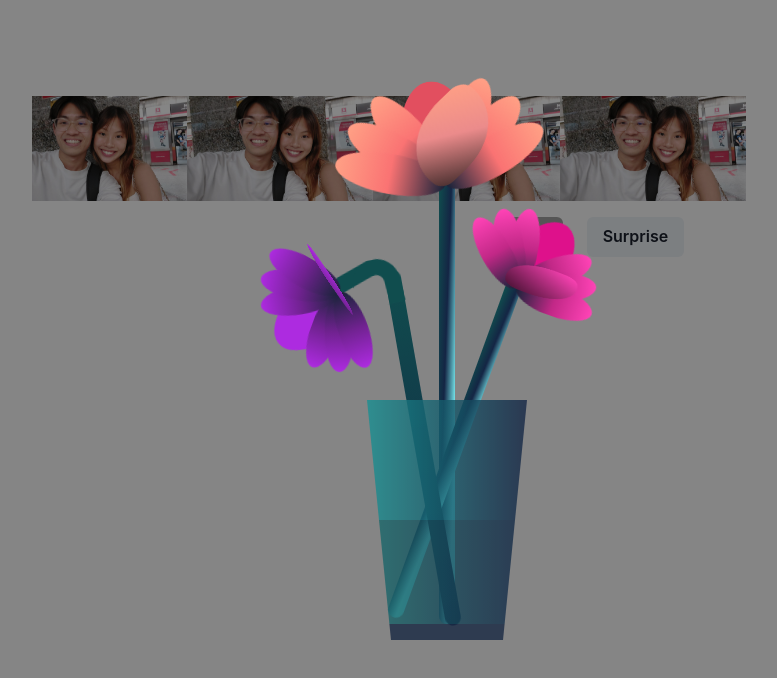
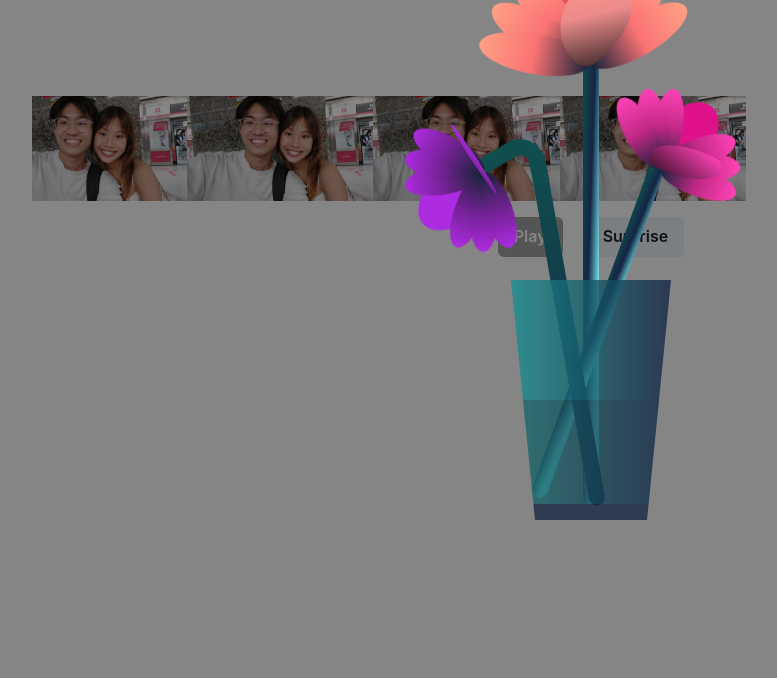
Before and after one commit to Kennethsim2000/anniversary, a Next.js app: page / in a window 1280 px wide. Both pictures are taken after a click on the button "Surprise". Shown: the top 678 px of the page, without its empty margins (49-826 px from the left). Built offline with nearby package versions, Linux system fonts and the light colour scheme.

Commit message:
modified flowers

```diff
--- a/app/styles2.css
+++ b/app/styles2.css
@@ -21,10 +21,13 @@ body{
     overflow: hidden;
 }
 
-.flower{
-    position: absolute;
+.flower {
+  position: absolute;
+  top: 100%;
+  left: 50%;
+  transform: translate(-50%, -50%);
+}
 
-}
 
 .flower__glass{
     width:20vmin;
```
